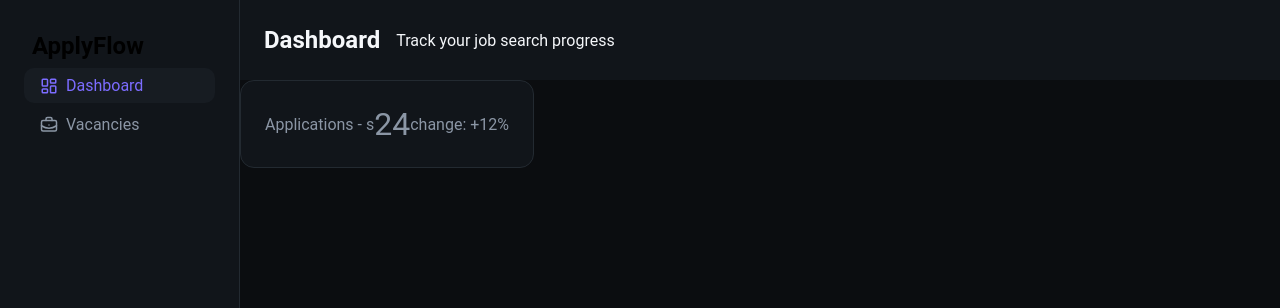
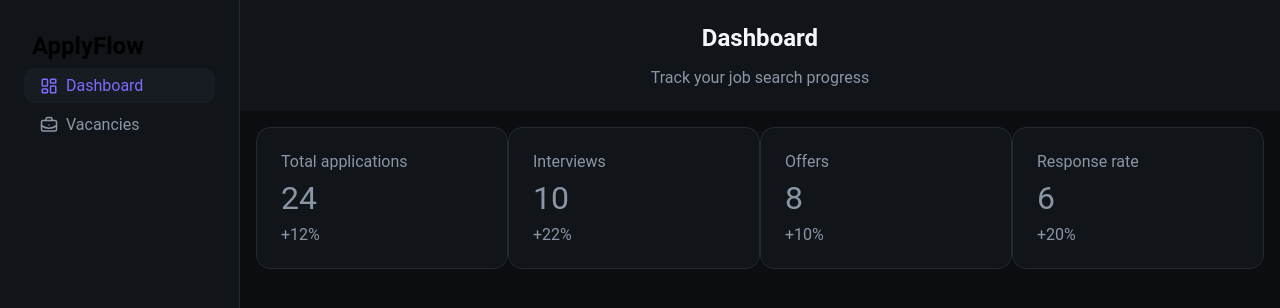
Before and after one commit to SHADrussed/apply-flow, a React (Vite) app: page / in a window 1280 px wide. Shown: the top 308 px of the page. Built offline with nearby package versions, Linux system fonts and the light colour scheme.

Commit message:
Dashboard: 0.2

```diff
--- a/src/components/Header/Header.jsx
+++ b/src/components/Header/Header.jsx
@@ -1,13 +1,10 @@
 import { HeaderDescription, StyledHeader, TitleText } from "./Header.styled";
 
-export default function Header({ page }) {
-  if (page === "Dashboard") {
-    return (
-      <StyledHeader>
-        <TitleText>Dashboard</TitleText>
-        <HeaderDescription>Track your job search progress</HeaderDescription>
-      </StyledHeader>
-    );
-  }
-  return;
+export default function Header({ title, description }) {
+  return (
+    <StyledHeader>
+      <TitleText>{title}</TitleText>
+      <HeaderDescription>{description}</HeaderDescription>
+    </StyledHeader>
+  );
 }
--- a/src/components/Header/Header.styled.js
+++ b/src/components/Header/Header.styled.js
@@ -7,12 +7,13 @@ export const StyledHeader = styled.header`
   display: flex;
   justify-content: flex-start;
   align-items: center;
+  flex-direction: column;
   gap: ${theme.spacing.md};
-  height: 80px;
+  min-height: 110px;
 `;
 export const TitleText = styled.h2`
   color: ${theme.colors.text};
 `;
 export const HeaderDescription = styled.p`
-  color: ${theme.colors.text};
+  color: ${theme.colors.textMuted};
 `;
--- a/src/components/StatCard/StatCard.jsx
+++ b/src/components/StatCard/StatCard.jsx
@@ -8,9 +8,9 @@ import {
 export default function StatCard({ title, value, change }) {
   return (
     <StatCardStyled>
-      <Title>{title} - s</Title>
+      <Title>{title}</Title>
       <Value>{value}</Value>
-      <ChangeIndicator>change: {change}</ChangeIndicator>
+      <ChangeIndicator>{change}</ChangeIndicator>
     </StatCardStyled>
   );
 }
--- a/src/components/StatCard/StatCard.styled.js
+++ b/src/components/StatCard/StatCard.styled.js
@@ -7,19 +7,21 @@ export const StatCardStyled = styled.div`
   border-radius: ${theme.radius.lg};
   padding: ${theme.spacing.lg};
   display: flex;
-  align-items: center;
+  align-items: flex-start;
+  flex-direction: column;
   &:hover {
     background-color: ${theme.colors.surfaceHover};
   }
+  gap: ${theme.spacing.sm};
 `;
 export const Title = styled.div`
   color: ${theme.colors.textMuted};
 `;
 export const Value = styled.div`
   color: ${theme.colors.textMuted};
-  font-size: ${theme.size.lg};
+  font-size: ${theme.fontSize.lg};
 `;
 export const ChangeIndicator = styled.div`
   color: ${theme.colors.textMuted};
-  font-size: ${theme.size.sm};
+  font-size: ${theme.fontSize.sm};
 `;
--- a/src/pages/DashboardPage.jsx
+++ b/src/pages/DashboardPage.jsx
@@ -1,18 +1,29 @@
 import Header from "../components/Header/Header";
 import StatCard from "../components/StatCard/StatCard";
-import {
-  DashboardStyled,
-  StatsGrid,
-  StatsGridElement,
-} from "./DashboardPage.styled";
+import { DashboardStyled, StatsGrid } from "./DashboardPage.styled";
 
 export default function DashboardPage() {
+  const stats = [
+    { title: "Total applications", value: 24, change: "+12%" },
+    { title: "Interviews", value: 10, change: "+22%" },
+    { title: "Offers", value: 8, change: "+10%" },
+    { title: "Response rate", value: 6, change: "+20%" },
+  ];
   return (
     <>
       <DashboardStyled>
-        <Header page={"Dashboard"} />
+        <Header
+          title="Dashboard"
+          description="Track your job search progress"
+        />
         <StatsGrid>
-          <StatCard title="Applications" value={24} change="+12%" />
+          {stats.map((stat) => (
+            <StatCard
+              title={stat.title}
+              value={stat.value}
+              change={stat.change}
+            ></StatCard>
+          ))}
         </StatsGrid>
       </DashboardStyled>
     </>
--- a/src/pages/DashboardPage.styled.js
+++ b/src/pages/DashboardPage.styled.js
@@ -7,8 +7,7 @@ export const DashboardStyled = styled.div`
 `;
 
 export const StatsGrid = styled.div`
-  display: flex;
+  display: grid;
+  grid-template-columns: repeat(4, 1fr);
+  padding: ${theme.spacing.md};
 `;
-export const StatsGridElement = styled.span`
-  color: ${theme.colors.text};
-`;
--- a/src/styles/theme.js
+++ b/src/styles/theme.js
@@ -23,7 +23,7 @@ export const theme = {
     xl: "32px",
   },
 
-  size: {
+  fontSize: {
     xs: "8px",
     sm: "16px",
     md: "24px",
```
